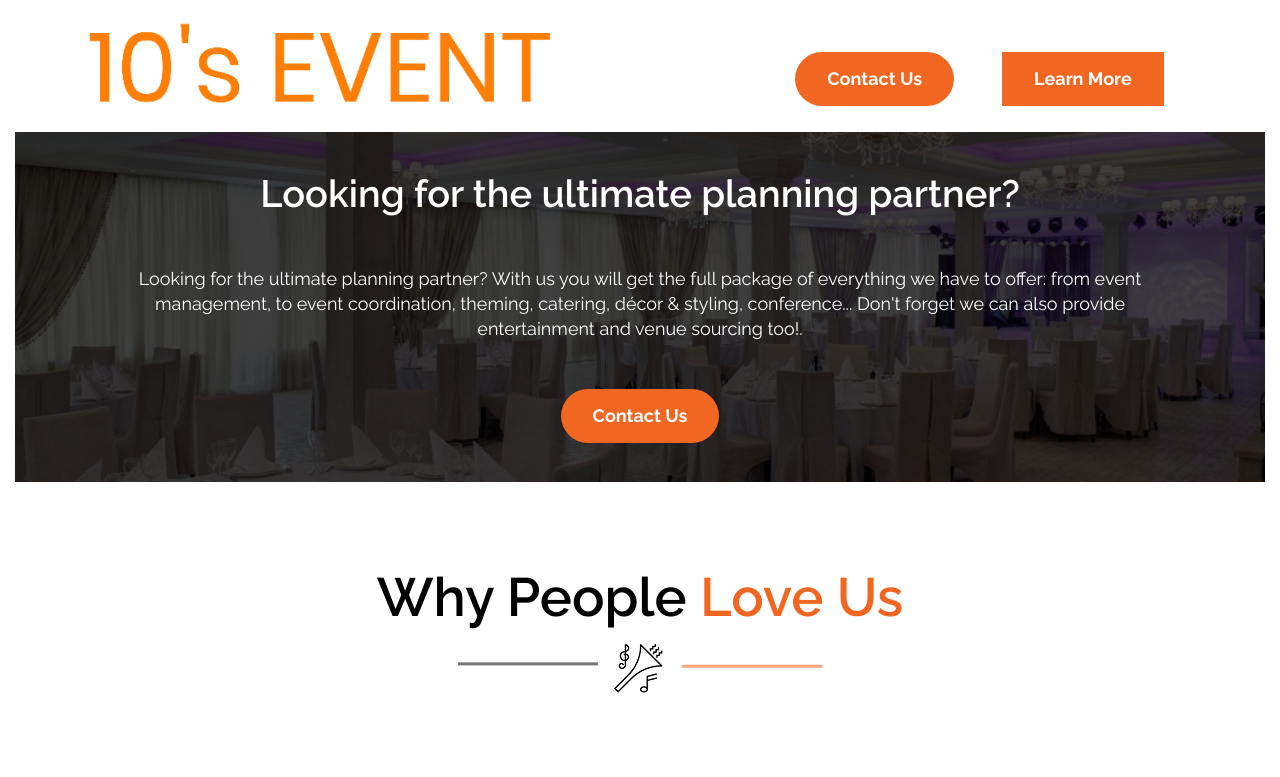
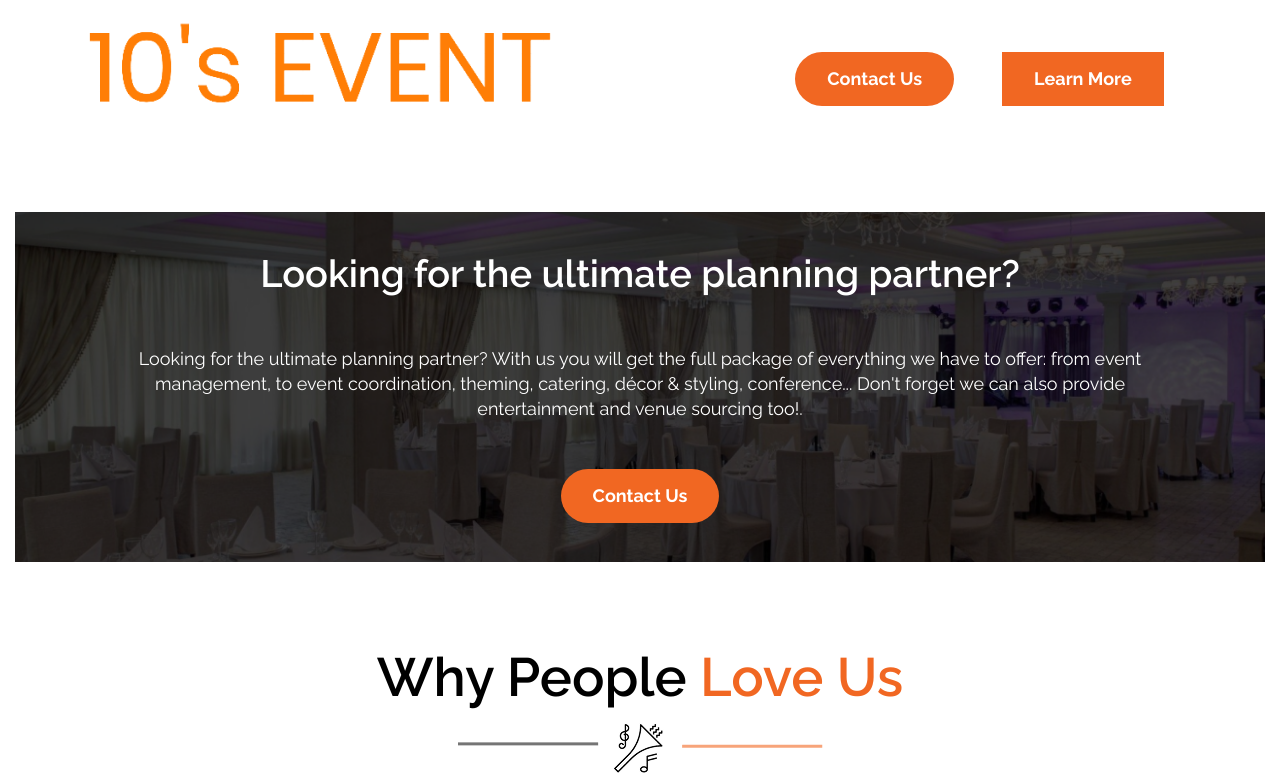
Before and after one commit to Roni006/10sEvent, a React (Vite) app: page / in a window 1280 px wide. Shown: the part 2342-3119 px from the top of the page. Before the commit the page ends 3039 px from the top, so only its background shows below. Built offline with nearby package versions, Linux system fonts and the light colour scheme.

Commit message:
measuring some padding issue in about 10's group components

```diff
--- a/src/pages/CallToAction.jsx
+++ b/src/pages/CallToAction.jsx
@@ -6,7 +6,7 @@ import { Link } from 'react-router-dom';
 const CallToAction = () => {
   return (
     <>
-      <section className="pb-20">
+      <section className="py-20">
         <Container>
           <div className="relative">
             <img src={Action} alt="call to action image" />
```
